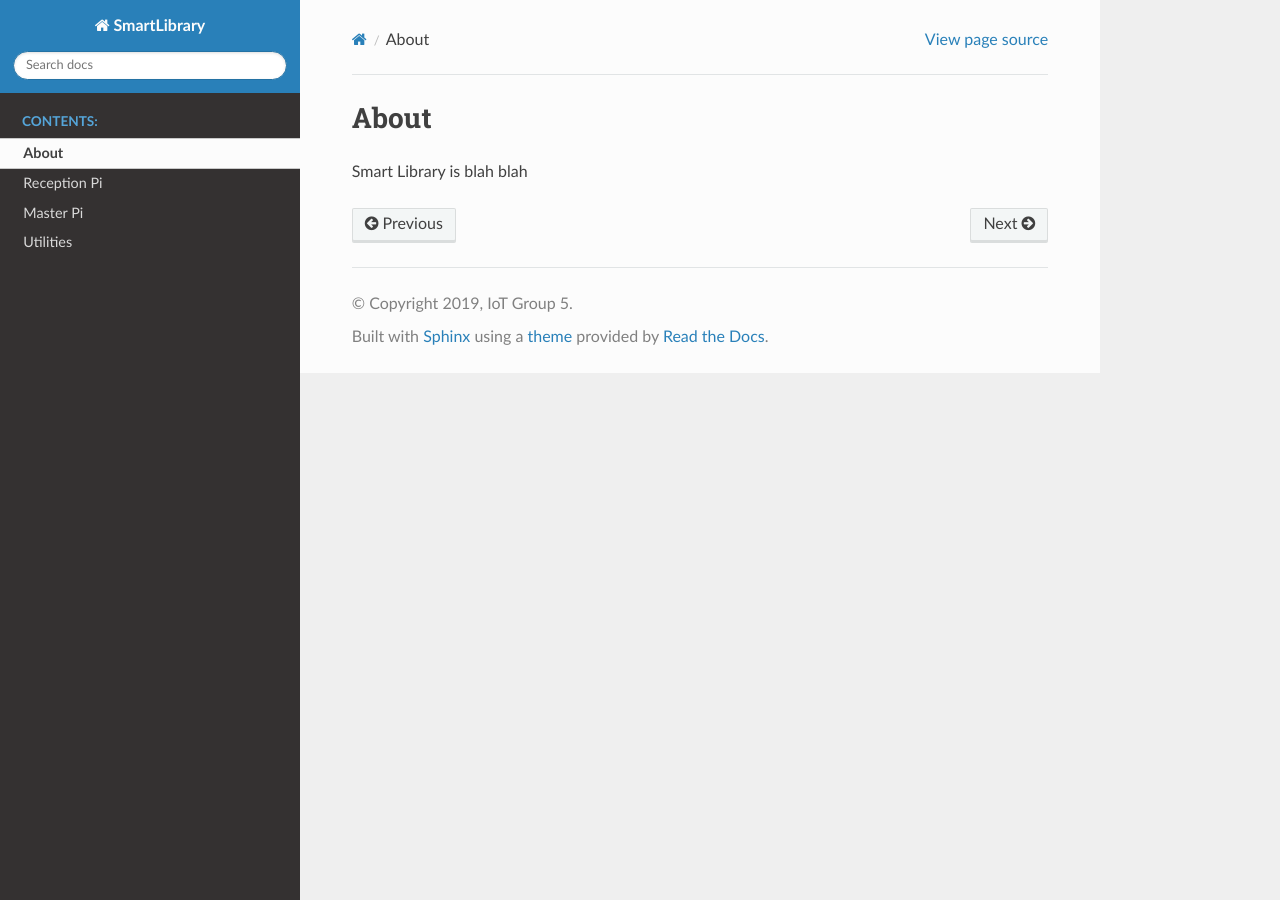
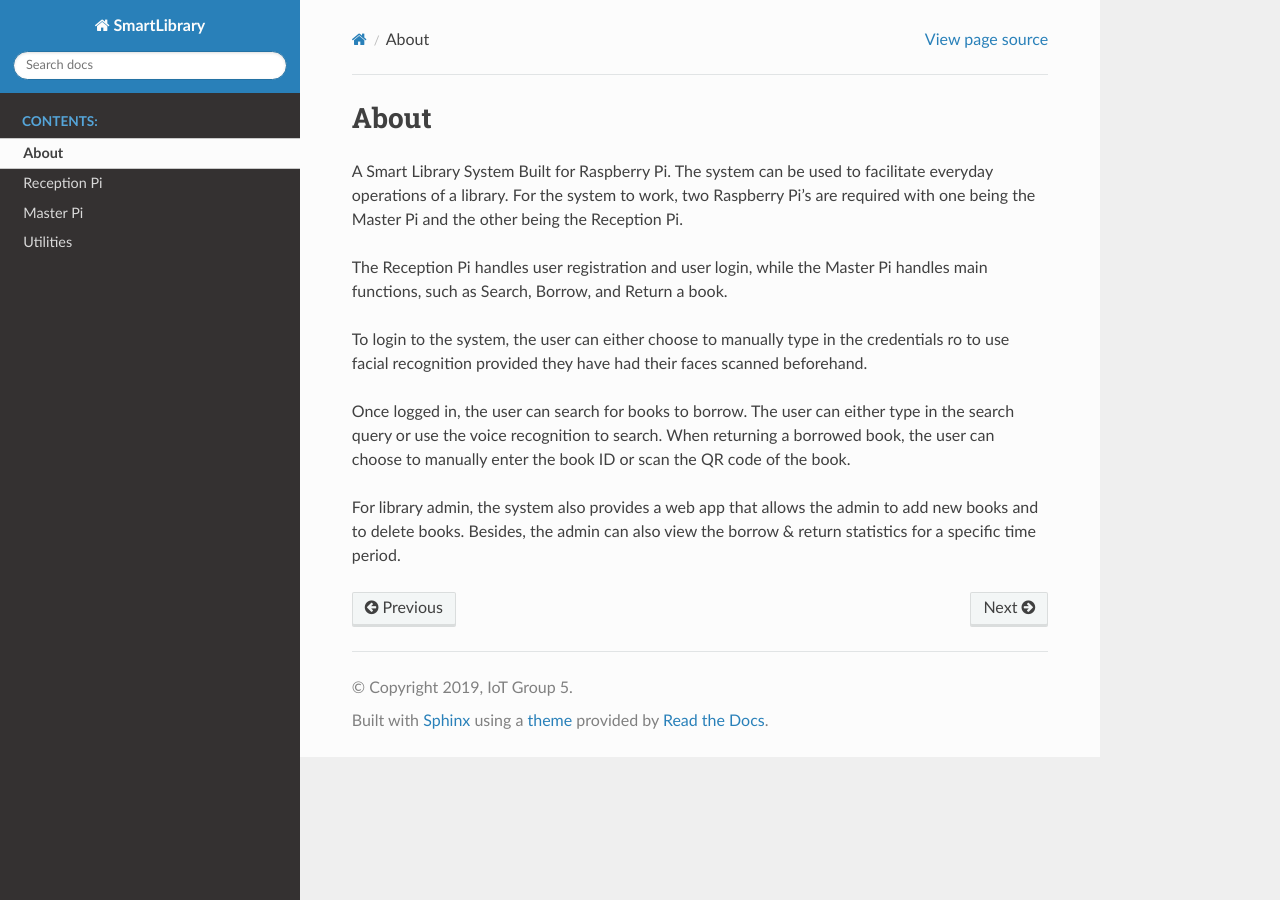
Before and after one commit to jing928/SmartLibrary, a Sphinx documentation site: the page built from docs/about.rst, in a window 1280 px wide. Built offline with Sphinx 7.4.7 and the Read the Docs theme 2.0.0, drawn with Linux system fonts in a browser that asks for light colours.

Commit message:
Update about page

```diff
--- a/docs/about.rst
+++ b/docs/about.rst
@@ -2,4 +2,18 @@
 About
 =====
 
-Smart Library is blah blah
+A Smart Library System Built for Raspberry Pi. The system can be used to facilitate everyday operations of a library.
+For the system to work, two Raspberry Pi's are required with one being the Master Pi and the other being the Reception Pi.
+
+The Reception Pi handles user registration and user login, while the Master Pi handles main functions,
+such as Search, Borrow, and Return a book.
+
+To login to the system, the user can either choose to manually type in the credentials ro to use
+facial recognition provided they have had their faces scanned beforehand.
+
+Once logged in, the user can search for books to borrow. The user can either type in the search query
+or use the voice recognition to search. When returning a borrowed book, the user can choose to manually
+enter the book ID or scan the QR code of the book.
+
+For library admin, the system also provides a web app that allows the admin to add new books and to delete
+books. Besides, the admin can also view the borrow & return statistics for a specific time period.
```
